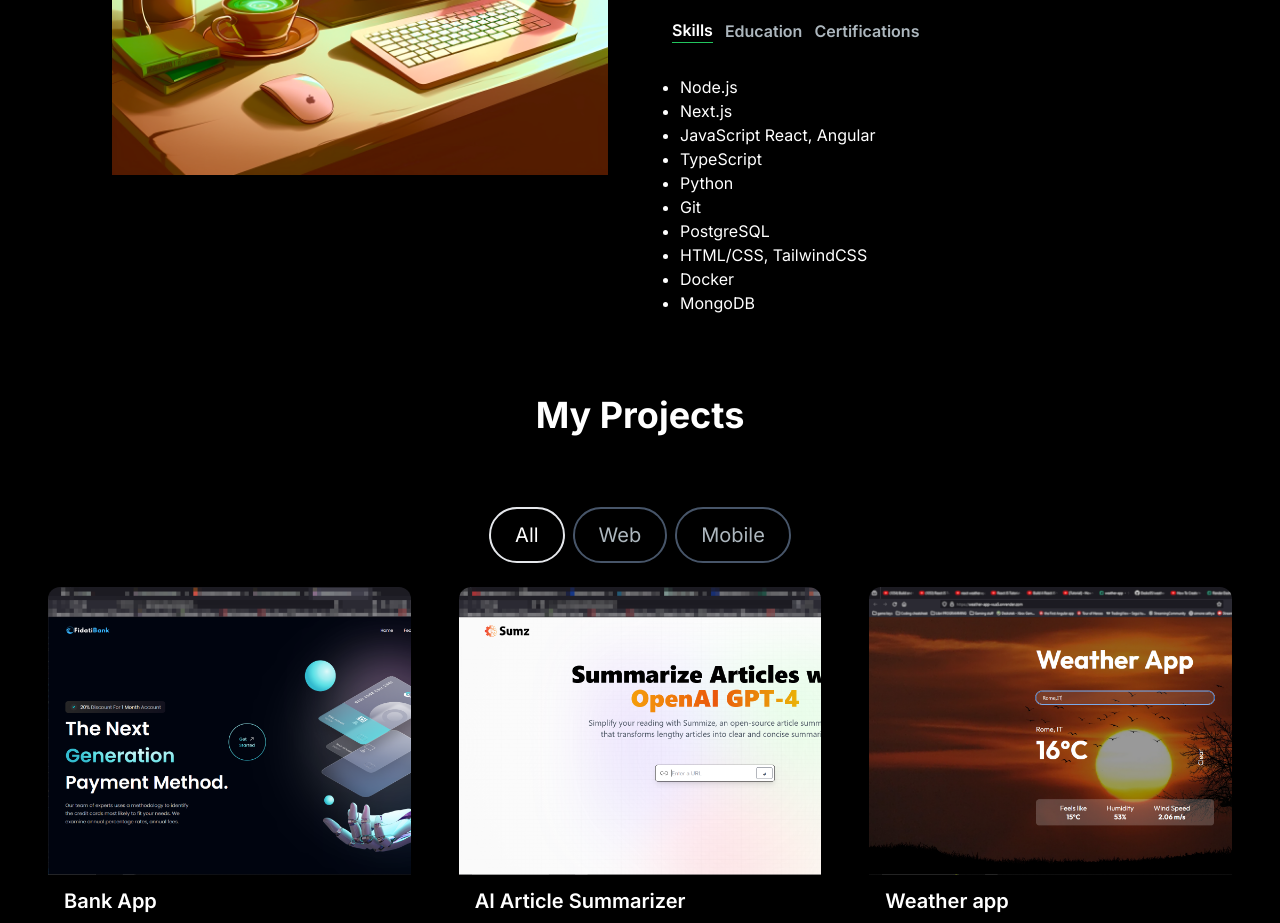
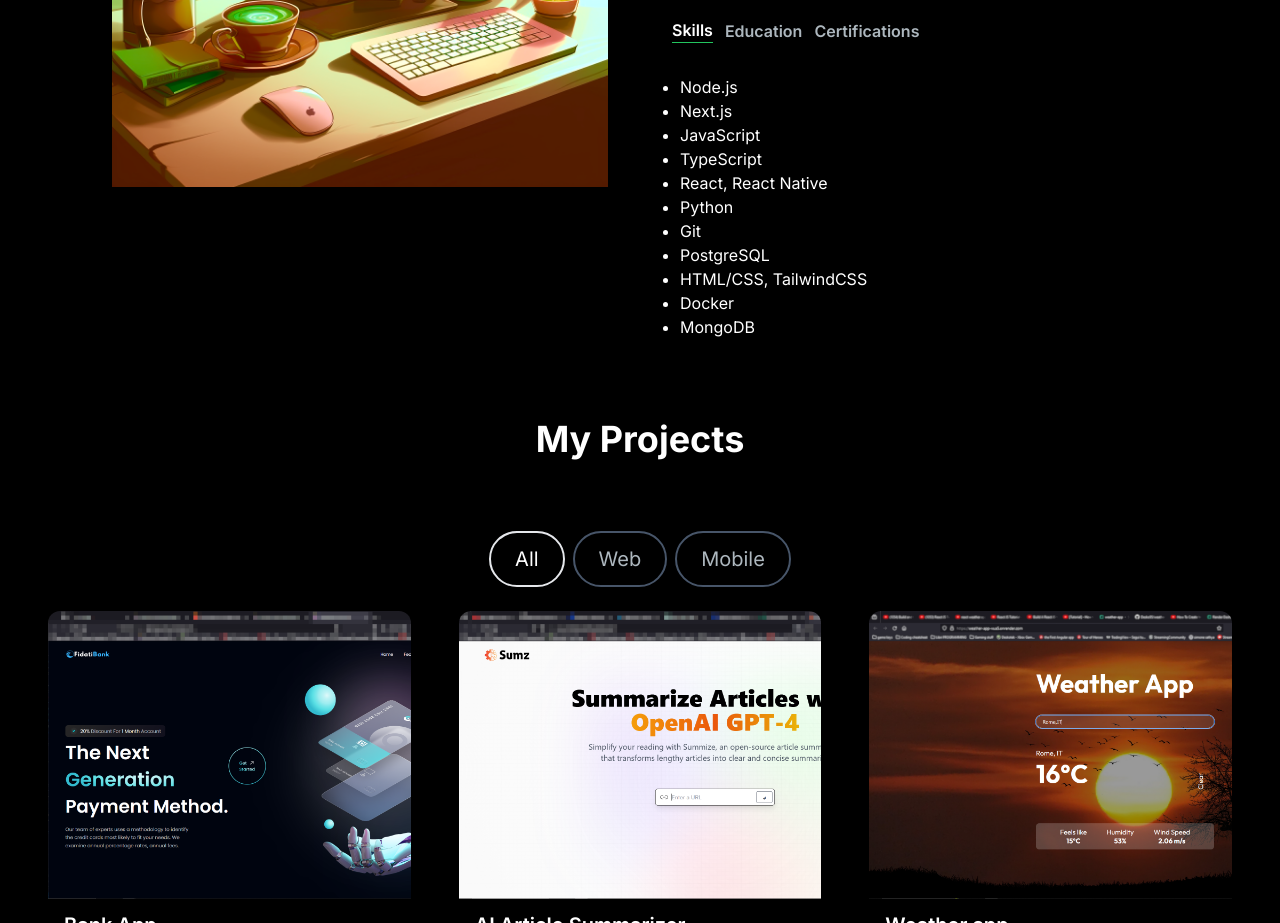
Before and after one commit to Desko95/portfolio-website, a Next.js app: page / in a window 1280 px wide. Shown: the part 1240-2163 px from the top of the page. Built offline with nearby package versions, Linux system fonts and the light colour scheme.

Commit message:
react native

```diff
--- a/app/components/AboutSection.jsx
+++ b/app/components/AboutSection.jsx
@@ -11,8 +11,9 @@ const TAB_DATA = [
       <ul className="list-disc pl-2">
         <li>Node.js</li>
         <li>Next.js</li>
-        <li>JavaScript React, Angular</li>
+        <li>JavaScript </li>
         <li>TypeScript</li>
+        <li>React, React Native</li>
         <li>Python</li>
         <li>Git</li>
         <li>PostgreSQL</li>
@@ -77,7 +78,7 @@ const AboutSection = () => {
             A strong advocate in Test Driven Development and understanding the importance of this when writing code.
             Comfortable working in Agile/Kanban environments
             and managing CI/CD pipelines for automated workflows.
-            I have experience working with JavaScript, React, HTML/CSS, Git, Python, Node.js, PostgreSQL, Docker and
+            I have experience working with JavaScript, React, React Native, HTML/CSS, Git, Python, Node.js, PostgreSQL, Docker and
             MongoDB. I am a quick learner who likes challenges
             always looking to expand my knowledge and skill set.
             Big time team player and
```
